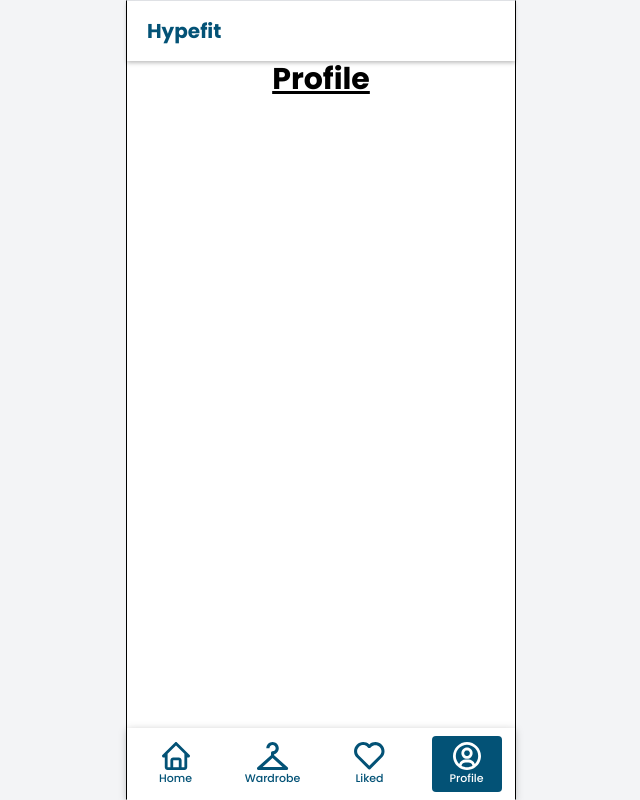
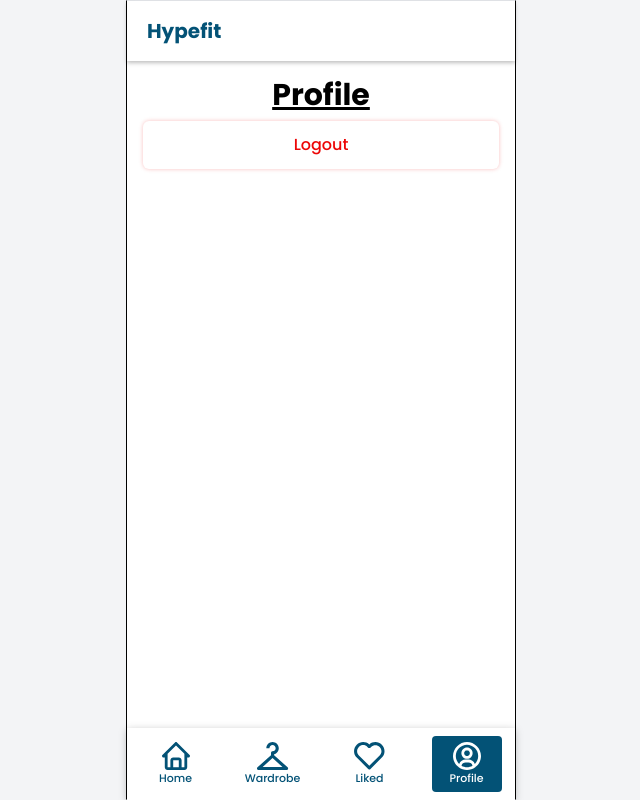
Before and after one commit to Hypefit-Bangkit-Capstone-2023/hypefit-frontend, a SvelteKit app: page /profile in a window 1280 px wide. Shown: the whole page, without its empty margins (319-959 px from the left). Built offline with nearby package versions, Linux system fonts and the light colour scheme; no server answers; sample sign-in values are in the browser's storage.

Commit message:
feat: init auth

```diff
--- a/package.json
+++ b/package.json
@@ -18,6 +18,7 @@
 		"eslint": "^8.28.0",
 		"eslint-config-prettier": "^8.5.0",
 		"eslint-plugin-svelte": "^2.26.0",
+		"firebase": "^9.22.1",
 		"postcss": "^8.4.24",
 		"prettier": "^2.8.0",
 		"prettier-plugin-svelte": "^2.8.1",
--- /dev/null
+++ b/src/lib/components/Button.svelte
@@ -0,0 +1,36 @@
+<script>
+	export let type = 'primary';
+
+	/**
+	 * @param {string} type
+	 */
+	function getAttributeByType(type) {
+		const _default = {
+			class: 'text-blue-4',
+			style: 'box-shadow: 0px 0px 4px rgba(0, 0, 0, 0.25);'
+		};
+
+		if (type == 'primary') {
+			return _default;
+		}
+
+		if (type == 'danger') {
+			return {
+				class: 'text-[#EC0707]',
+				style: 'box-shadow: 0px 0px 4px rgba(234, 0, 0, 0.25);'
+			};
+		}
+
+		return _default;
+	}
+
+	const attributeByType = getAttributeByType(type);
+</script>
+
+<button
+	class="rounded-md py-3 w-full mt-2 font-medium {attributeByType.class}"
+	style={attributeByType.style}
+	on:click
+>
+	<slot />
+</button>
--- /dev/null
+++ b/src/lib/firebase.js
@@ -0,0 +1,19 @@
+// Import the functions you need from the SDKs you need
+import { initializeApp } from 'firebase/app';
+// TODO: Add SDKs for Firebase products that you want to use
+// https://firebase.google.com/docs/web/setup#available-libraries
+
+// Your web app's Firebase configuration
+const firebaseConfig = {
+	apiKey: 'AIzaSyAnomnUapZvTc61dWzVtZ-YpoRzdWiMWRc',
+	authDomain: 'hypefit-114f6.firebaseapp.com',
+	projectId: 'hypefit-114f6',
+	storageBucket: 'hypefit-114f6.appspot.com',
+	messagingSenderId: '878610279869',
+	appId: '1:878610279869:web:743d9710d8bf3fe07eb6d4'
+};
+
+// Initialize Firebase
+const app = initializeApp(firebaseConfig);
+
+export default app;
--- /dev/null
+++ b/src/lib/services/auth.js
@@ -0,0 +1,15 @@
+import '$lib/firebase';
+import { getAuth, signInWithPopup, GoogleAuthProvider, signOut } from 'firebase/auth';
+
+const provider = new GoogleAuthProvider();
+const auth = getAuth();
+
+async function login() {
+	await signInWithPopup(auth, provider);
+}
+
+async function logout() {
+	await signOut(auth);
+}
+
+export default { login, logout };
--- a/src/routes/+layout.svelte
+++ b/src/routes/+layout.svelte
@@ -1,7 +1,21 @@
 <script>
+	import { goto } from '$app/navigation';
 	import { page } from '$app/stores';
 	import BottomNavbar from '$lib/components/BottomNavbar.svelte';
 	import '../app.css';
+	import '$lib/firebase';
+	import { getAuth, onAuthStateChanged } from 'firebase/auth';
+	import { browser } from '$app/environment';
+
+	if (browser) {
+		onAuthStateChanged(getAuth(), (user) => {
+			if (!user) {
+				goto('/login');
+			} else if ($page.route.id == '/login') {
+				goto('/');
+			}
+		});
+	}
 </script>
 
 <div class="mx-auto min-h-screen max-w-[390px] bg-white border border-x-black">
--- a/src/routes/login/+page.svelte
+++ b/src/routes/login/+page.svelte
@@ -1,9 +1,14 @@
+<script>
+	import auth from '$lib/services/auth';
+</script>
+
 <div class="flex h-screen w-full justify-center items-center">
 	<div>
 		<img src="/images/illustration.png" alt="Illustration" class="max-w-[292px] mx-auto" />
 		<h1 class="text-[24px] font-bold text-center text-blue-3 mt-6">Welcome to Hypefit!</h1>
 		<button
 			class="py-3 bg-blue-3 text-white font-medium text-[14px] w-[334px] mt-6 rounded-lg relative"
+			on:click={auth.login}
 		>
 			<img
 				src="/images/icons/google.png"
--- a/src/routes/profile/+page.svelte
+++ b/src/routes/profile/+page.svelte
@@ -1,4 +1,12 @@
-<h1 class="text-3xl font-bold underline text-center">Profile</h1>
+<script>
+	import Button from '$lib/components/Button.svelte';
+	import auth from '$lib/services/auth';
+</script>
+
+<div class="px-4 mt-4">
+	<h1 class="text-3xl font-bold underline text-center">Profile</h1>
+	<Button type="danger" on:click={auth.logout}>Logout</Button>
+</div>
 
 <style lang="postcss">
 	:global(html) {
```
Also changed, not shown: 1 other file (tests, documents, lock files or other folders).
